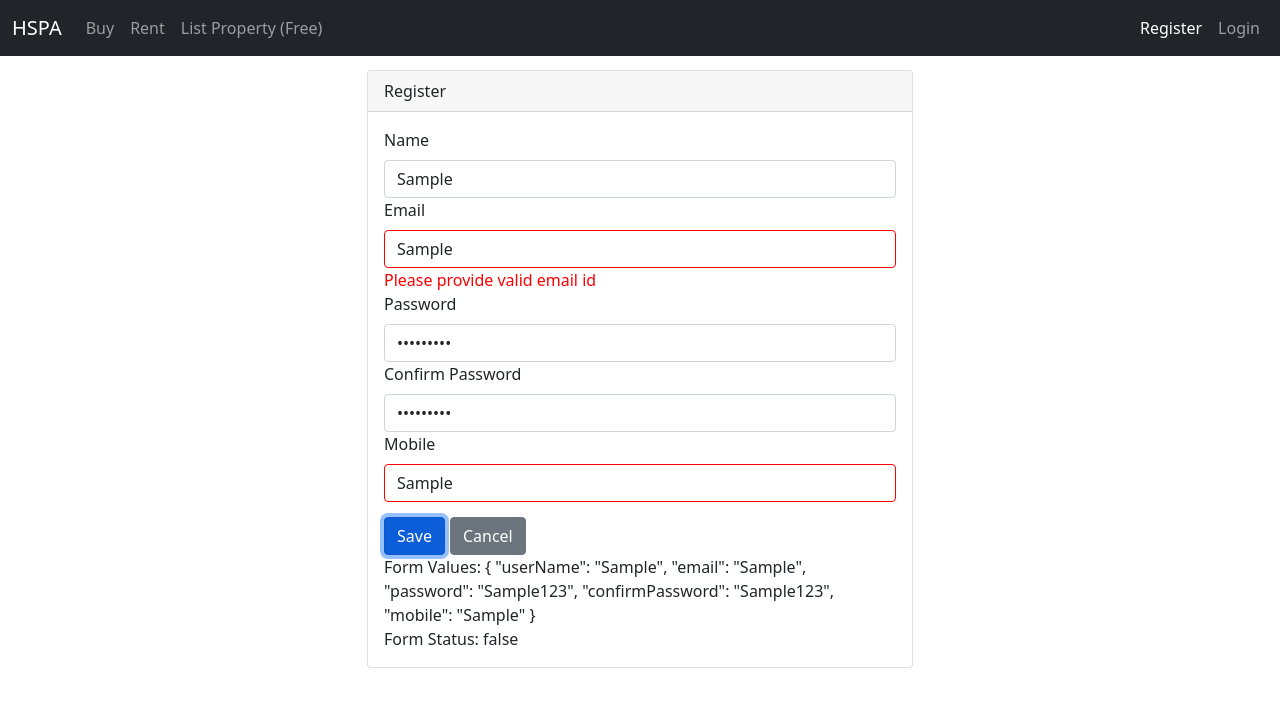
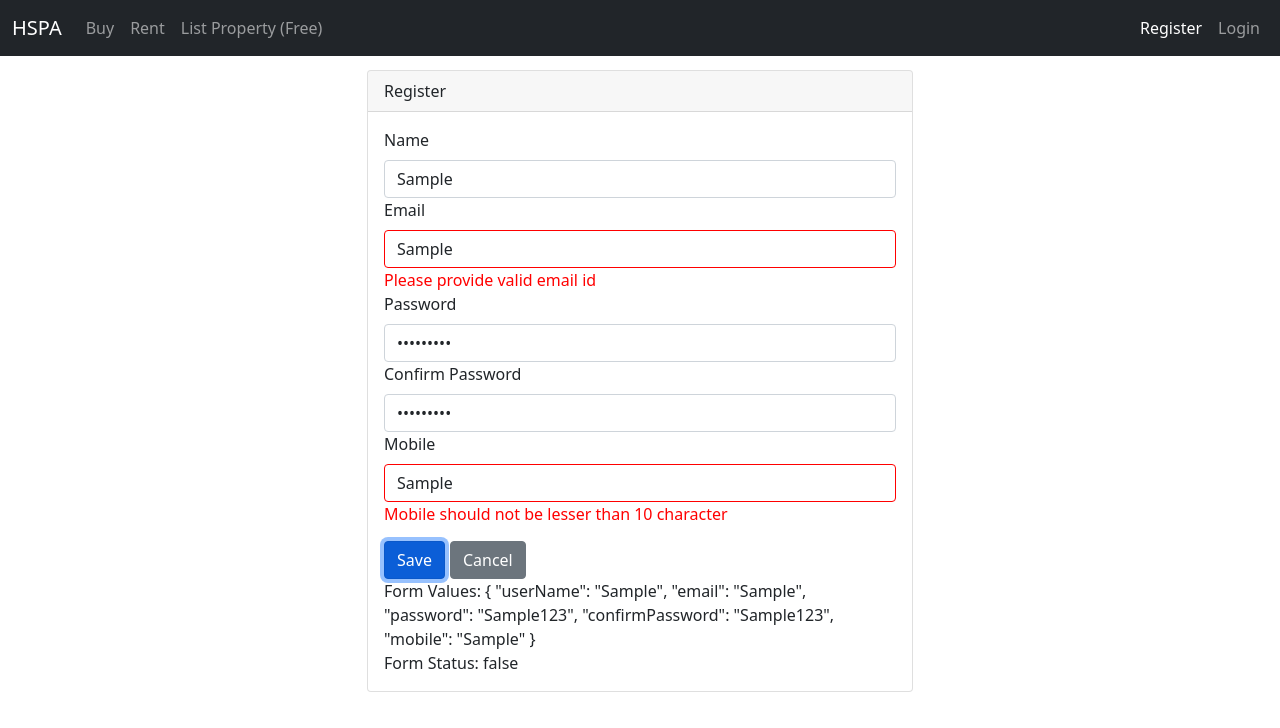
Before and after one commit to m4ksymiv/Houses, an Angular app in the folder Frontend/: page /user/register in a window 1280 px wide. Both pictures are taken after typing "Sample", "Sample", "Sample123", "Sample123", "Sample" into the empty fields and a click on the button "Save". Shown: the top 728 px of the page. Built offline with nearby package versions, Linux system fonts and the light colour scheme.

Commit message:
check commit

```diff
--- a/Frontend/src/app/user/user-register/user-register.component.html
+++ b/Frontend/src/app/user/user-register/user-register.component.html
@@ -35,12 +35,17 @@
           <input type="password" class="form-control" formControlName="confirmPassword">
           <span *ngIf="!confirmPassword?.valid && confirmPassword?.touched" class="error-block">
             <span *ngIf="confirmPassword.hasError('required')"> Please confirm password</span>
+            <span *ngIf="!confirmPassword.hasError('notmatched') && confirmPassword.valid">Password not matched</span>
           </span>
         </div>
 
         <div class="form-group col-12">
           <label for="mobile" class="form-label">Mobile</label>
           <input type="text" class="form-control" formControlName="mobile">
+          <span *ngIf="!mobile?.valid && mobile?.touched" class="error-block">
+            <span *ngIf="mobile.hasError('required')"> Please provide mobile</span>
+            <span *ngIf="mobile.hasError('minlength')"> Mobile should not be lesser than 10 character</span>
+          </span>
         </div>
 
         <div class="form-group col-12">
--- a/Frontend/src/app/user/user-register/user-register.component.ts
+++ b/Frontend/src/app/user/user-register/user-register.component.ts
@@ -23,10 +23,13 @@ export class UserRegisterComponent implements OnInit {
     });
   }
 
- //passwordMatchingValidator(fg: FormGroup): Validators {
- // return fg.get('password').value === fg.get('confirmPassword').value ? null :
- // {notmatched: true };
-//}
+
+ passwordMatchingValidator(fg: FormGroup): {[s:string]:boolean}|null {
+  if (fg.get('password')?.value === fg.get('confirmPassword')?.value) {
+    return {notmatched: true };
+  }
+  return null;
+}
 
  get userName(){
    return this.registerationForm.get('userName') as FormControl;
@@ -50,5 +53,6 @@ get mobile(){
 
   onSubmit(){
     console.log(this.registerationForm);
+    console.log(this.passwordMatchingValidator(this.registerationForm));
   }
 }
```
